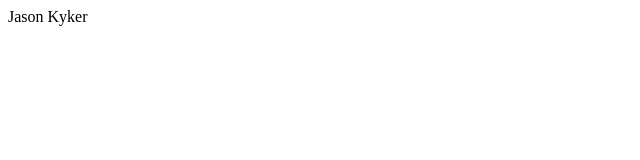
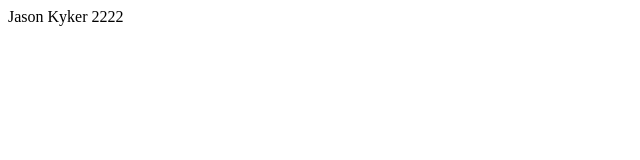
Before and after one commit to JasonKyker/first-github-project, a plain HTML site: page index.html in a window 1280 px wide. Shown: the full height of the page, 0-640 px from the left. Drawn offline with Linux system fonts and the light colour scheme.

Commit message:
second commit

```diff
--- a/index.html
+++ b/index.html
@@ -6,6 +6,6 @@
   <title>Document</title>
 </head>
 <body>
-  <div>Jason Kyker</div>
+  <div>Jason Kyker 2222</div>
 </body>
 </html>
```
